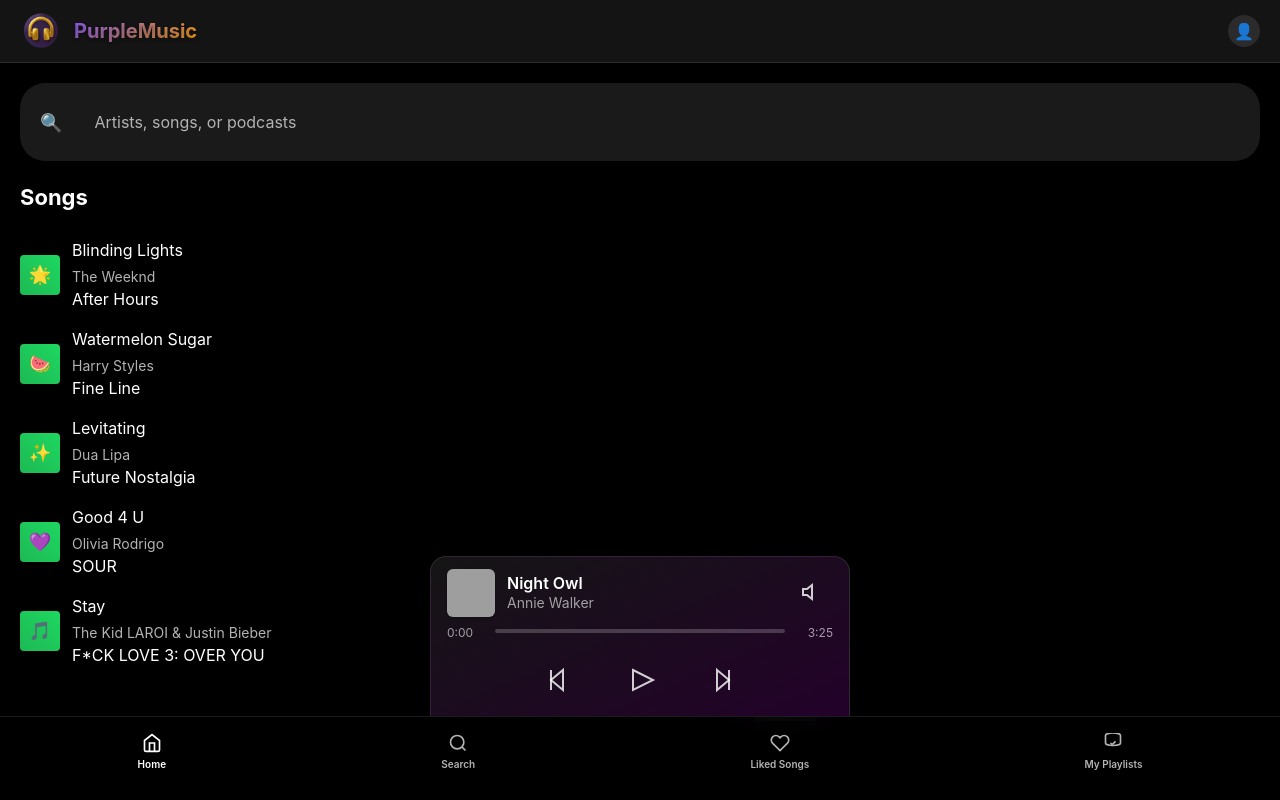
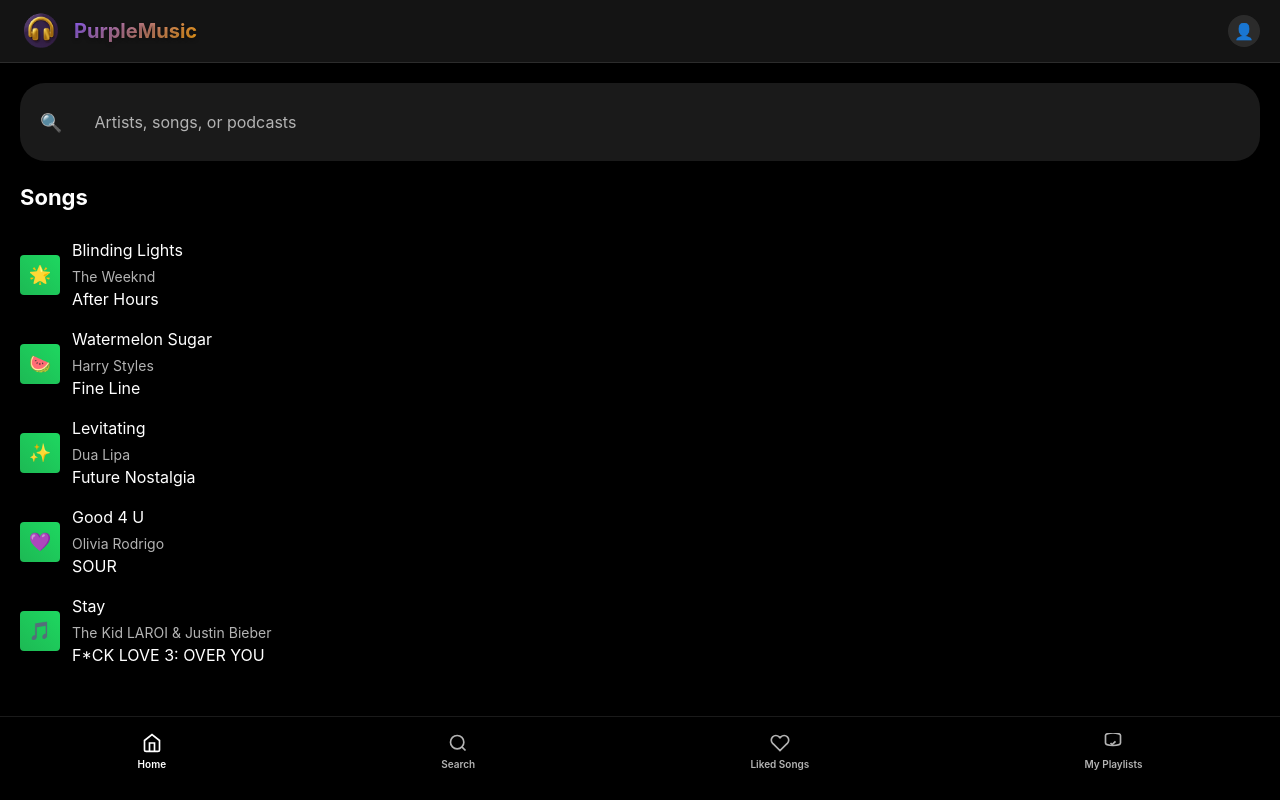
Before and after one commit to nikolastojadinov/PurpleMusicApp, a React (Create React App) app: page / in a window 1280 px wide. Built offline with nearby package versions, Linux system fonts and the light colour scheme; grey boxes are pictures that could not be loaded.

Commit message:
Ispravljeno: audio player samo na klik, Pi.init u index.js

```diff
--- a/src/App.js
+++ b/src/App.js
@@ -24,7 +24,6 @@
             <Route path="/playlists" element={<PlaylistsScreen />} />
           </Routes>
         </main>
-  <ModernAudioPlayer />
   <BottomNavigation />
       </Router>
     </div>
--- a/src/index.js
+++ b/src/index.js
@@ -2,6 +2,11 @@
 import ReactDOM from 'react-dom/client';
 import './index.css';
 import App from './App';
+
+// Inicijalizacija Pi Network SDK
+if (window.Pi) {
+  window.Pi.init({ version: "2.0" });
+}
 
 // Pi Network SDK init
 if (window.Pi) {
```
